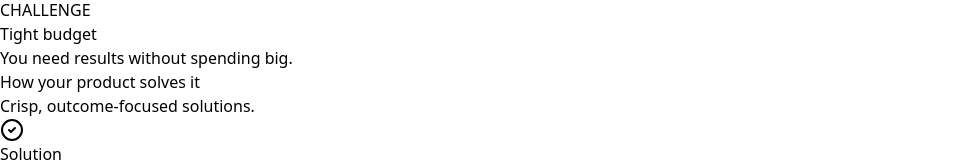
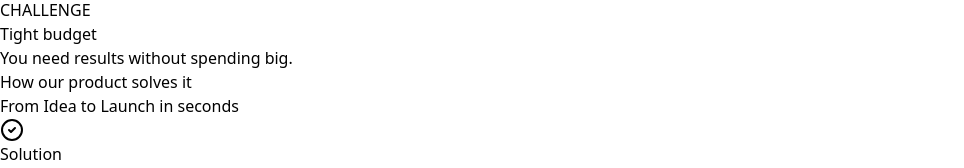
Before and after one commit to sahmadow/journeylauncher, a React (Vite) app: page / in a window 1280 px wide. Shown: the part 506-674 px from the top of the page, without its empty margins (0-964 px from the left). Built offline with nearby package versions, Linux system fonts and the light colour scheme.

Commit message:
Update App.jsx

```diff
--- a/src/App.jsx
+++ b/src/App.jsx
@@ -189,10 +189,10 @@ export default function LandingPage() {
         <section id="solution" className="mx-auto mt-20 max-w-5xl">
           <div className="mb-8 text-center">
             <h2 className="text-2xl font-semibold tracking-tight sm:text-3xl">
-              How your product solves it
+              How our product solves it
             </h2>
             <p className="mt-2 text-slate-400">
-              Crisp, outcome-focused solutions.
+              From Idea to Launch in seconds
             </p>
           </div>
           <div className="grid gap-4 md:grid-cols-3">
```
